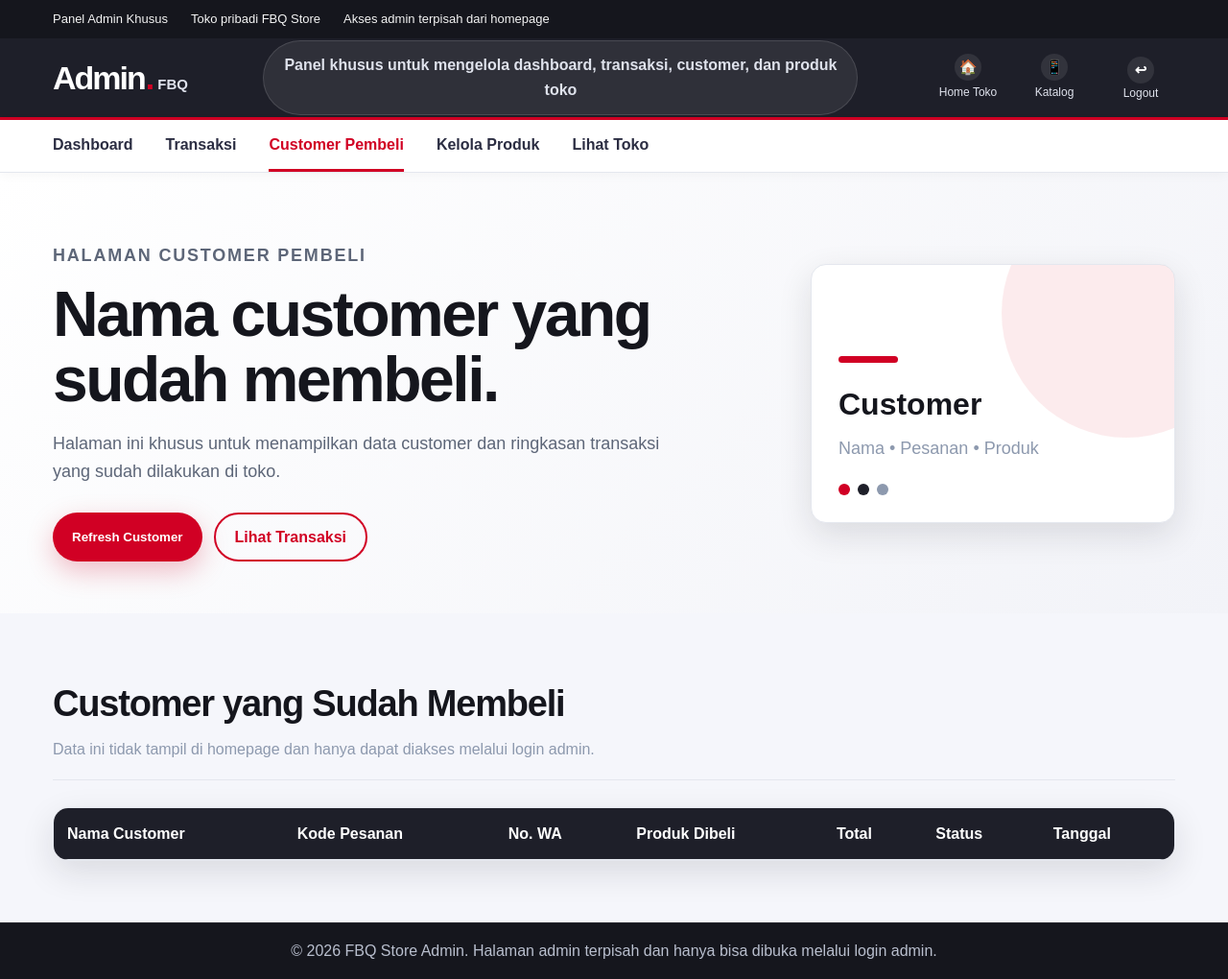
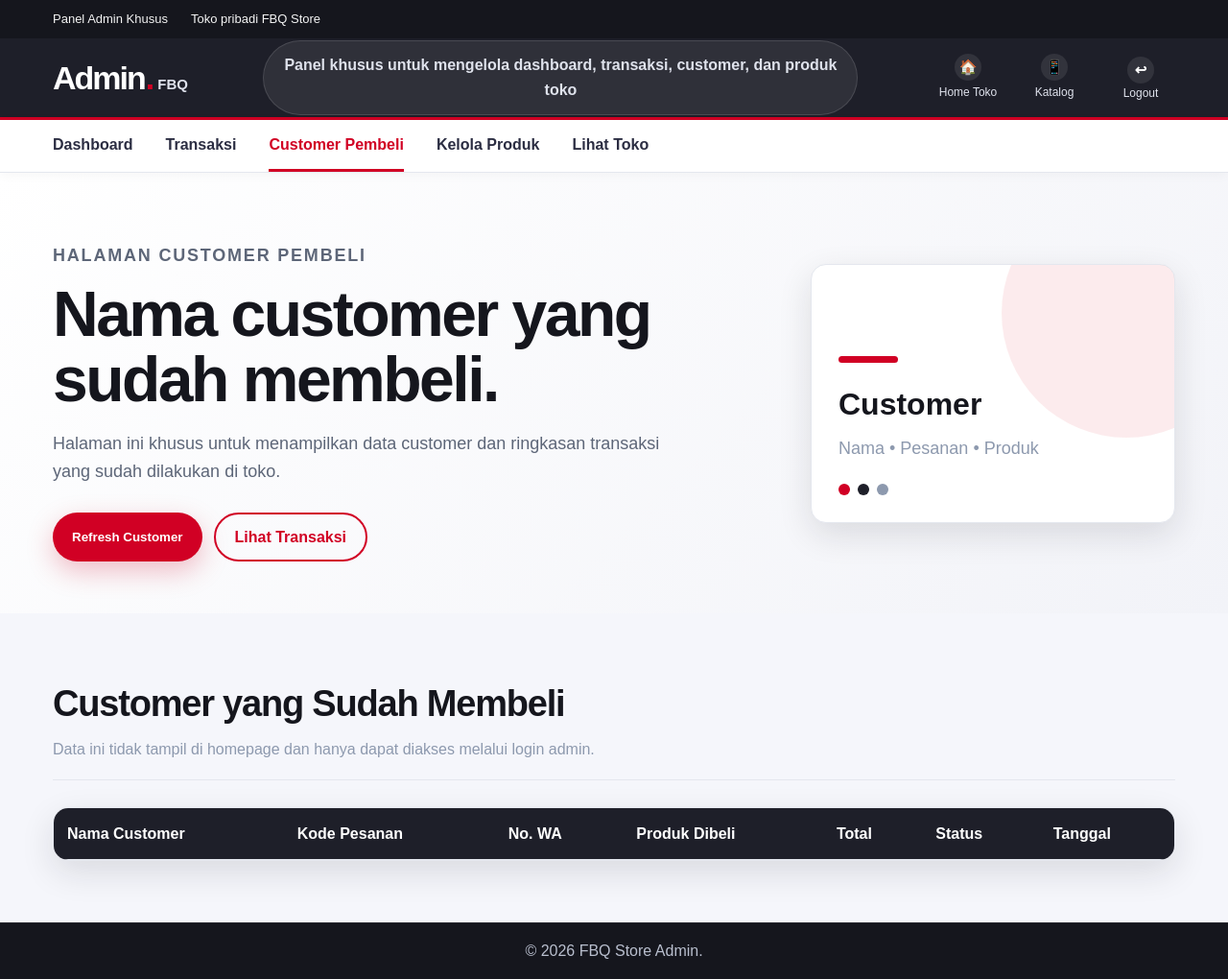
Before and after one commit to qodhilkhusain-lab/FBQ-STORE, a website: page views/admin-customer.html in a window 1280 px wide. Shown: the whole page at 96% size. Drawn offline with Linux system fonts and the light colour scheme; no server answers.

Commit message:
Update admin-customer.html

```diff
--- a/views/admin-customer.html
+++ b/views/admin-customer.html
@@ -12,7 +12,6 @@
     <div class="container top-header-inner">
       <span>Panel Admin Khusus</span>
       <span>Toko pribadi FBQ Store</span>
-      <span>Akses admin terpisah dari homepage</span>
     </div>
   </div>
 
@@ -92,7 +91,7 @@
   </main>
 
   <footer class="footer">
-    <div class="footer-bottom">© 2026 FBQ Store Admin. Halaman admin terpisah dan hanya bisa dibuka melalui login admin.</div>
+    <div class="footer-bottom">© 2026 FBQ Store Admin.</div>
   </footer>
 
   <div class="toast" id="toast"></div>
```
